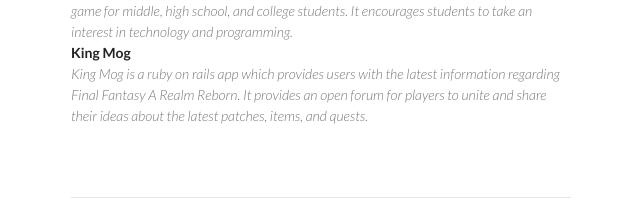
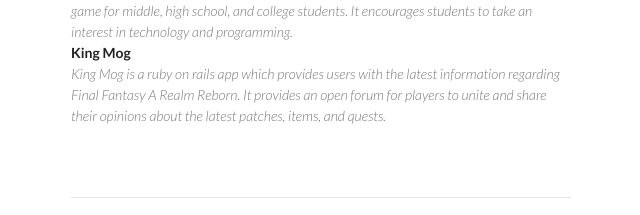
Before and after one commit to jnewton1/jnewton1.github.io, a plain HTML site: page index.html in a window 1280 px wide. Shown: the part 1560-1775 px from the top of the page, 499-1139 px from the left. Drawn offline with Linux system fonts and the light colour scheme.

Commit message:
add lists

```diff
--- a/index.html
+++ b/index.html
@@ -86,7 +86,7 @@
         <b><strong>Bam-Boozled</strong></b><br />
         <i>Unofficial Scratch application for Georgia Gwinnett College. Designed and demonstrated a game for middle, high school, and college students. It encourages students to take an interest in technology and programming.</i><br />
         <b><strong>King Mog</strong></b><br />
-        <i>King Mog is a ruby on rails app which provides users with the latest information regarding Final Fantasy A Realm Reborn. It provides an open forum for players to unite and share their ideas about the latest patches, items, and quests.</i><br />
+        <i>King Mog is a ruby on rails app which provides users with the latest information regarding Final Fantasy A Realm Reborn. It provides an open forum for players to unite and share their opinions about the latest patches, items, and quests.</i><br />
         <br />
         </section>
 
```
